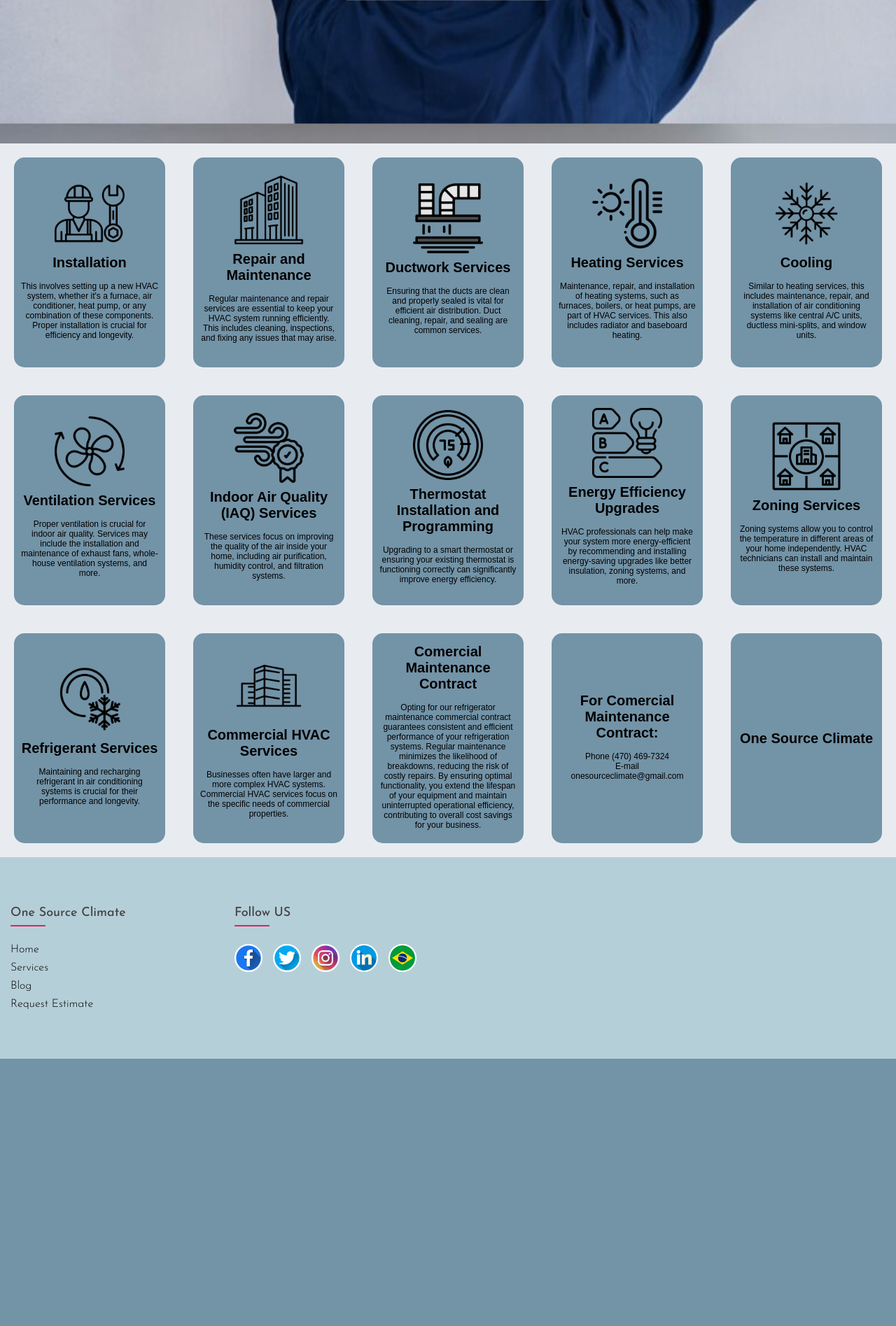
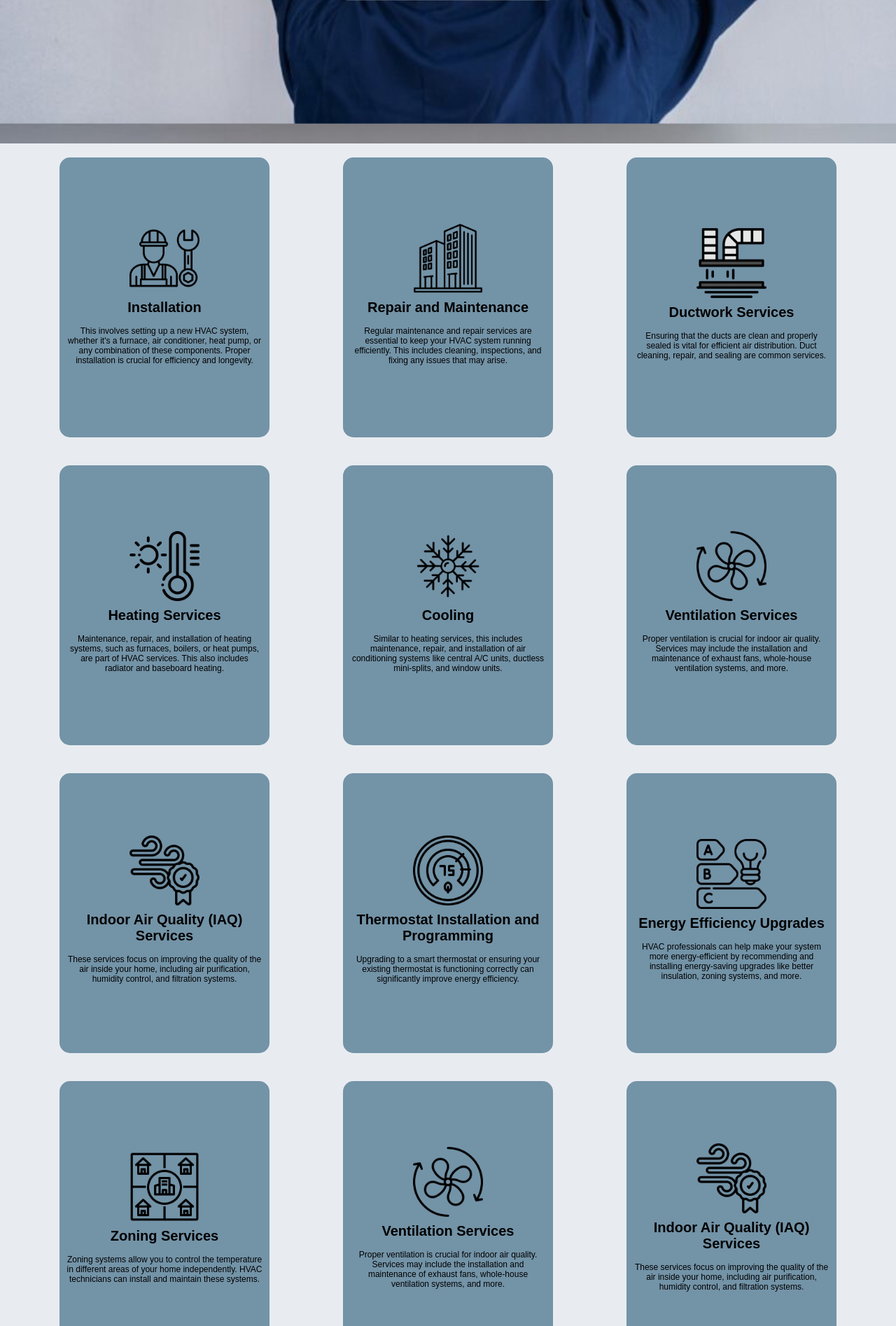
Before and after one commit to Andy2020code/hvac-01, a Flask app: page /service in a window 1280 px wide. Shown: the part 330-2225 px from the top of the page at 70% size. Before the commit the page ends 1843 px from the top, so only its background shows below. Run offline with Flask 3, Linux system fonts and the light colour scheme; some web fonts are replaced.

Commit message:
ipad resolution update

```diff
--- a/static/css/service.css
+++ b/static/css/service.css
@@ -148,15 +148,10 @@ input[type="checkbox"]{
   .specialities-layout{
     width: 100%;
     display: flex;
+    flex-wrap: wrap;
     align-items: center;
     justify-content: center;
 
-  }
-
-  @media(max-width:500px){
-    .specialities-layout{
-      flex-direction: column;
-    }
   }
 
   .card01{
@@ -192,6 +187,35 @@ input[type="checkbox"]{
     font-style: normal;
     margin: 10px 10px;
   }
+
+
+  @media (max-width: 1400px){
+    .specialities-layout{
+      width: 100%;
+      height: auto;
+      justify-content: space-evenly;
+    }
+
+    .card01{
+      width: 300px;
+      height: 400px;
+      background-color: #7393A7;
+      margin: 20px 20px;
+      display: flex;
+      flex-direction: column;
+      align-items: center;
+      justify-content: center;
+      border-radius: 15px;
+    }
+  }
+
+  @media(max-width:500px){
+    .specialities-layout{
+      flex-direction: column;
+    }
+  }
+
+
 
     /*---foot bar ---*/
 .container_03{
--- a/templates/service.html
+++ b/templates/service.html
@@ -69,9 +69,9 @@
         </div>
 
 
-    </div>
 
-    <div class="specialities-layout">
+
+
         <div class="card01 card-04">
             <div class="card01-img"> <img src="static/IMG/services-img/ventilation.png" alt=""></div>
 
@@ -108,9 +108,48 @@
         </div>
 
 
-    </div>
 
-    <div class="specialities-layout">
+
+
+
+
+        <div class="card01 card-04">
+            <div class="card01-img"> <img src="static/IMG/services-img/ventilation.png" alt=""></div>
+
+            <h1>Ventilation Services</h1>
+            <p>Proper ventilation is crucial for indoor air quality. Services may include the installation and maintenance of exhaust fans, whole-house ventilation systems, and more.</p>
+        </div>
+
+        <div class="card01 card-05">
+            <div class="card01-img"> <img src="static/IMG/services-img/air-quality.png" alt=""></div>
+
+            <h1>Indoor Air Quality (IAQ) Services</h1>
+            <p>These services focus on improving the quality of the air inside your home, including air purification, humidity control, and filtration systems.</p>
+        </div>
+
+        <div class="card01 card-06">
+            <div class="card01-img"> <img src="static/IMG/services-img/thermostat.png" alt=""></div>
+
+            <h1>Thermostat Installation and Programming</h1>
+            <p>Upgrading to a smart thermostat or ensuring your existing thermostat is functioning correctly can significantly improve energy efficiency.</p>
+        </div>
+
+        <div class="card01 card-07">
+            <div class="card01-img"> <img src="static/IMG/services-img/efficiency.png" alt=""></div>
+
+            <h1>Energy Efficiency Upgrades</h1>
+            <p>HVAC professionals can help make your system more energy-efficient by recommending and installing energy-saving upgrades like better insulation, zoning systems, and more.</p>
+        </div>
+
+        <div class="card01 card-04">
+            <div class="card01-img"> <img src="static/IMG/services-img/urban.png" alt=""></div>
+
+            <h1>Zoning Services</h1>
+            <p>Zoning systems allow you to control the temperature in different areas of your home independently. HVAC technicians can install and maintain these systems.</p>
+        </div>
+
+
+
         <div class="card01 card-04">
             <div class="card01-img"> <img src="static/IMG/services-img/mode.png" alt=""></div>
 
@@ -140,6 +179,7 @@
         <div class="card01 card-04">
             <h1>One Source Climate</h1>
         </div>
+
 
 
     </div>
```
